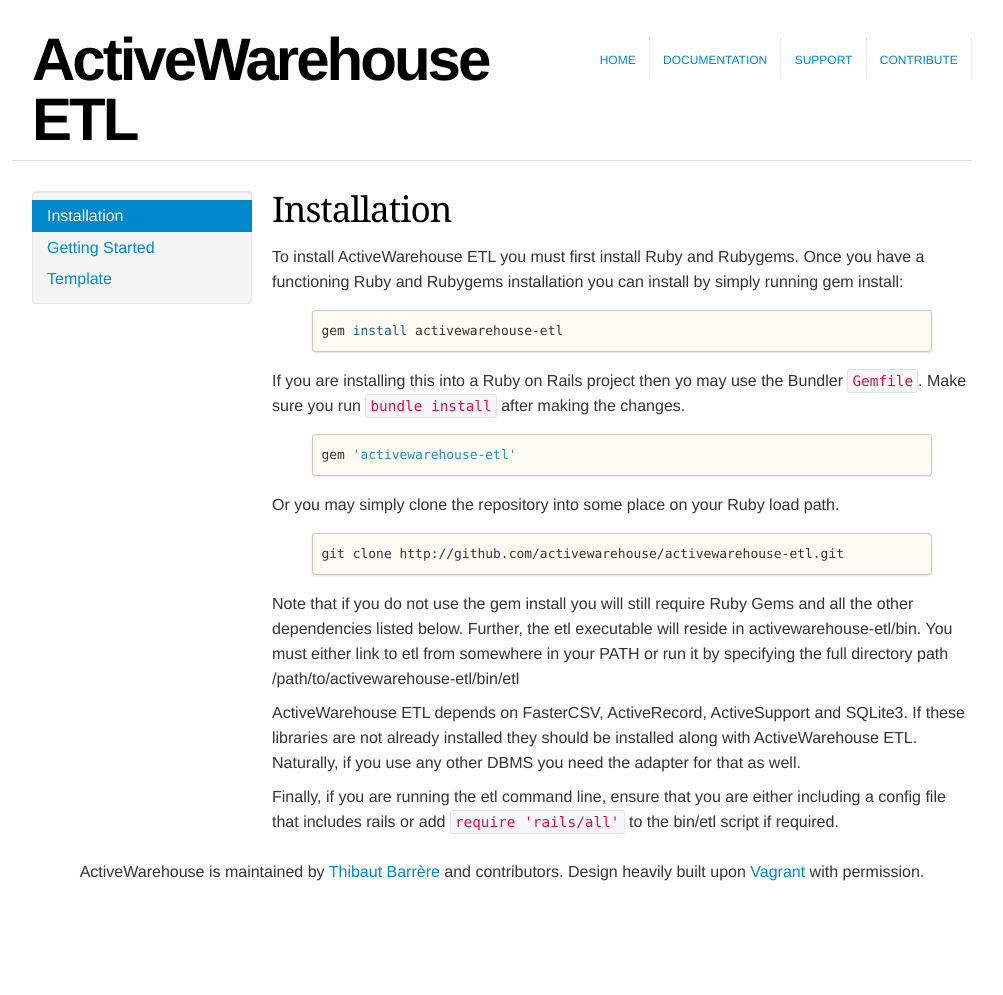
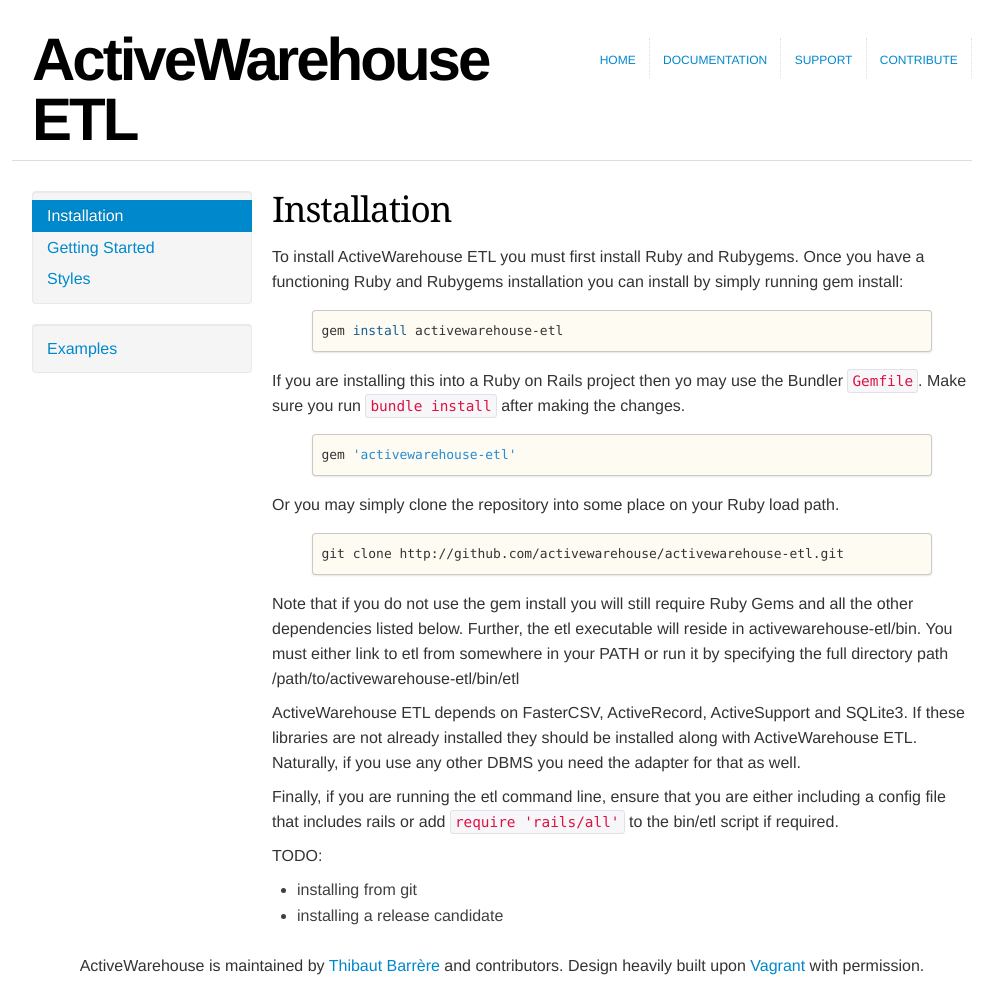
Before and after one commit to activewarehouse/activewarehouse-etl, a Jekyll site: the page built from docs/installation.md, in a window 1280 px wide. Shown: the whole page, without its empty margins (138-1141 px from the left). Built offline with Jekyll 4.4.1, drawn with Linux system fonts in a browser that asks for light colours; before the commit the page ends 901 px from its top, so only the background shows below that.

Commit message:
fixed some links and added more stubs
added the beginning of an examples section
added stubs for a few others pages like:
- describing the flow
- examples

```diff
--- a/_layouts/documentation.html
+++ b/_layouts/documentation.html
@@ -9,8 +9,15 @@
         <li{% if page.current == 'Getting Started' %} class="active"{% endif %}>
         <a href="/docs/getting_started.html">Getting Started</a>
         </li>
-        <li{% if page.current == 'Template' %} class="active"{% endif %}>
-        <a href="/docs/template.html">Template</a>
+        <li{% if page.current == 'Styles' %} class="active"{% endif %}>
+        <a href="/docs/styles.html">Styles</a>
+        </li>
+      </ul>
+    </div>
+    <div class="well" style="padding: 8px 0px;">
+      <ul class="nav nav-list">
+        <li{% if page.current == 'Examples' %} class="active"{% endif %}>
+        <a href="/docs/examples/index.html">Examples</a>
         </li>
       </ul>
     </div>
--- a/docs/installation.md
+++ b/docs/installation.md
@@ -29,3 +29,7 @@ Note that if you do not use the gem install you will still require Ruby Gems and
 ActiveWarehouse ETL depends on FasterCSV, ActiveRecord, ActiveSupport and SQLite3. If these libraries are not already installed they should be installed along with ActiveWarehouse ETL. Naturally, if you use any other DBMS you need the adapter for that as well.
 
 Finally, if you are running the etl command line, ensure that you are either including a config file that includes rails or add `require 'rails/all'` to the bin/etl script if required.
+
+TODO:
+- installing from git
+- installing a release candidate
```
Also changed, not shown: docs/examples/index.md (added, +9 -0 lines), docs/getting_started.md (+2 -0 lines), docs/the_flow.md (added, +9 -0 lines).
